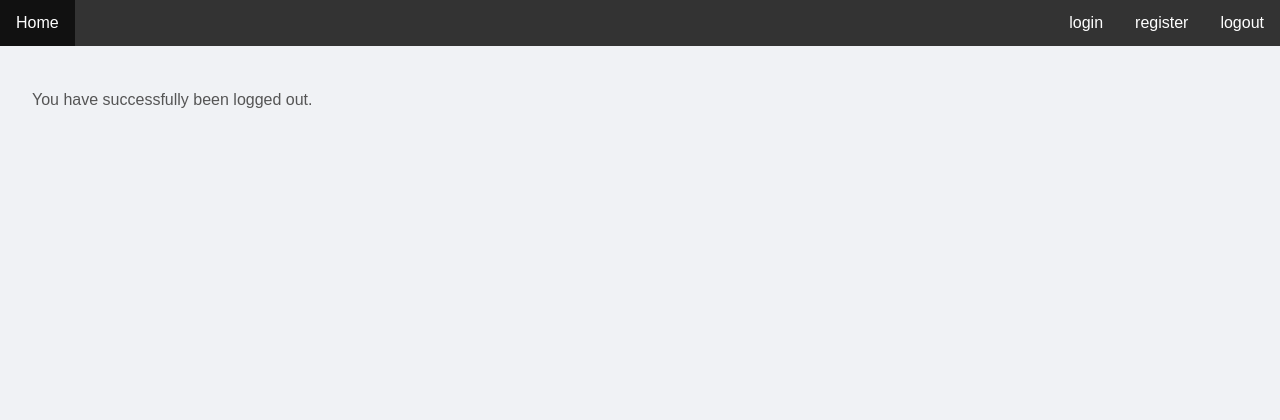
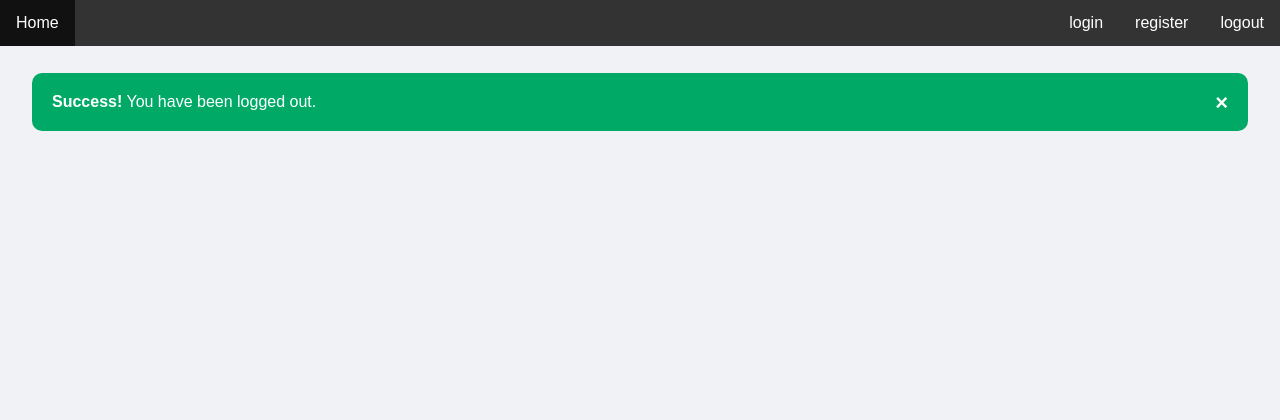
Before and after one commit to jasminSK/WiSe21_WebForum, a PHP site: page /logout.php in a window 1280 px wide. Shown: the top 420 px of the page. Run offline with PHP 8.4, Linux system fonts and the light colour scheme.

Commit message:
added alertbox

```diff
--- a/logout.php
+++ b/logout.php
@@ -6,8 +6,13 @@ session_destroy(); //remove sid-login from server storage
 session_write_close();
 
 include 'header.php';
-echo '<br>You have successfully been logged out.';
+echo '
+<div class="alert">
+  <span class="closebtn" onclick="this.parentElement.style.display=\'none\';">&times;</span>
+  <strong>Success!</strong> You have been logged out.
+</div>
+';
 include 'footer.php';
 
-header('Refresh: 1; URL = ./');
+header('Refresh: 2; URL = ./');
 ?>
--- a/style.css
+++ b/style.css
@@ -79,7 +79,9 @@ h3 {
 }
 
 h4{
+    font-size: 1.2em;
     color: #00025a;
+    padding-bottom: 5px;
 }
 
 hr{
@@ -200,3 +202,23 @@ input.createpost{
 input.createpost:hover{
     background-color: #e07;
 }
+
+/* alertboxes */
+.alert {
+    padding: 20px;
+    background-color: #0A6;
+    border-radius: 10px;
+    color: white;
+}
+.closebtn {
+    margin-left: 15px;
+    color: white;
+    font-weight: bold;
+    float: right;
+    font-size: 22px;
+    line-height: 20px;
+    cursor: pointer;
+}
+.closebtn:hover {
+    color: black;
+}
```
Also changed, not shown: index.php (+6 -1 lines).
